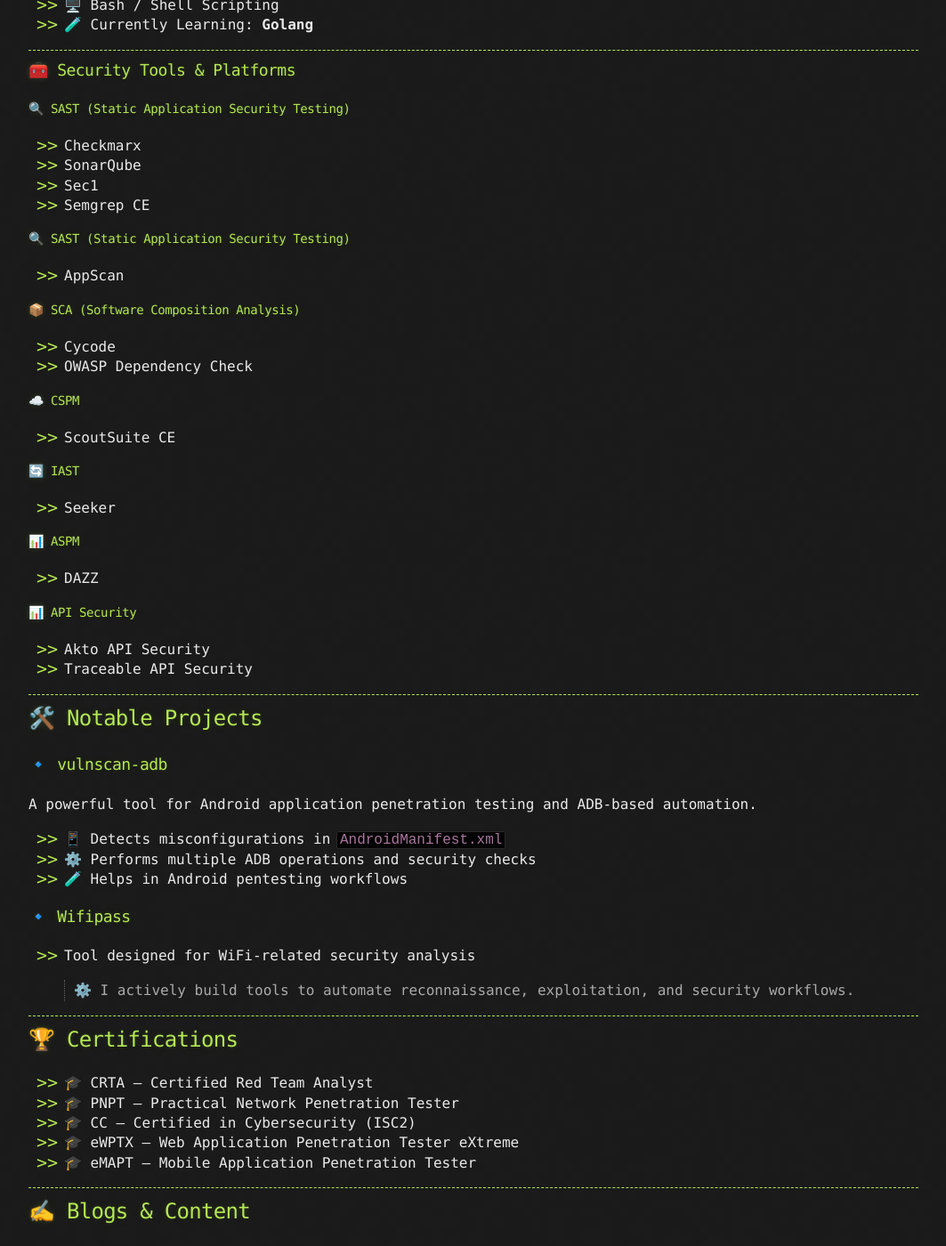
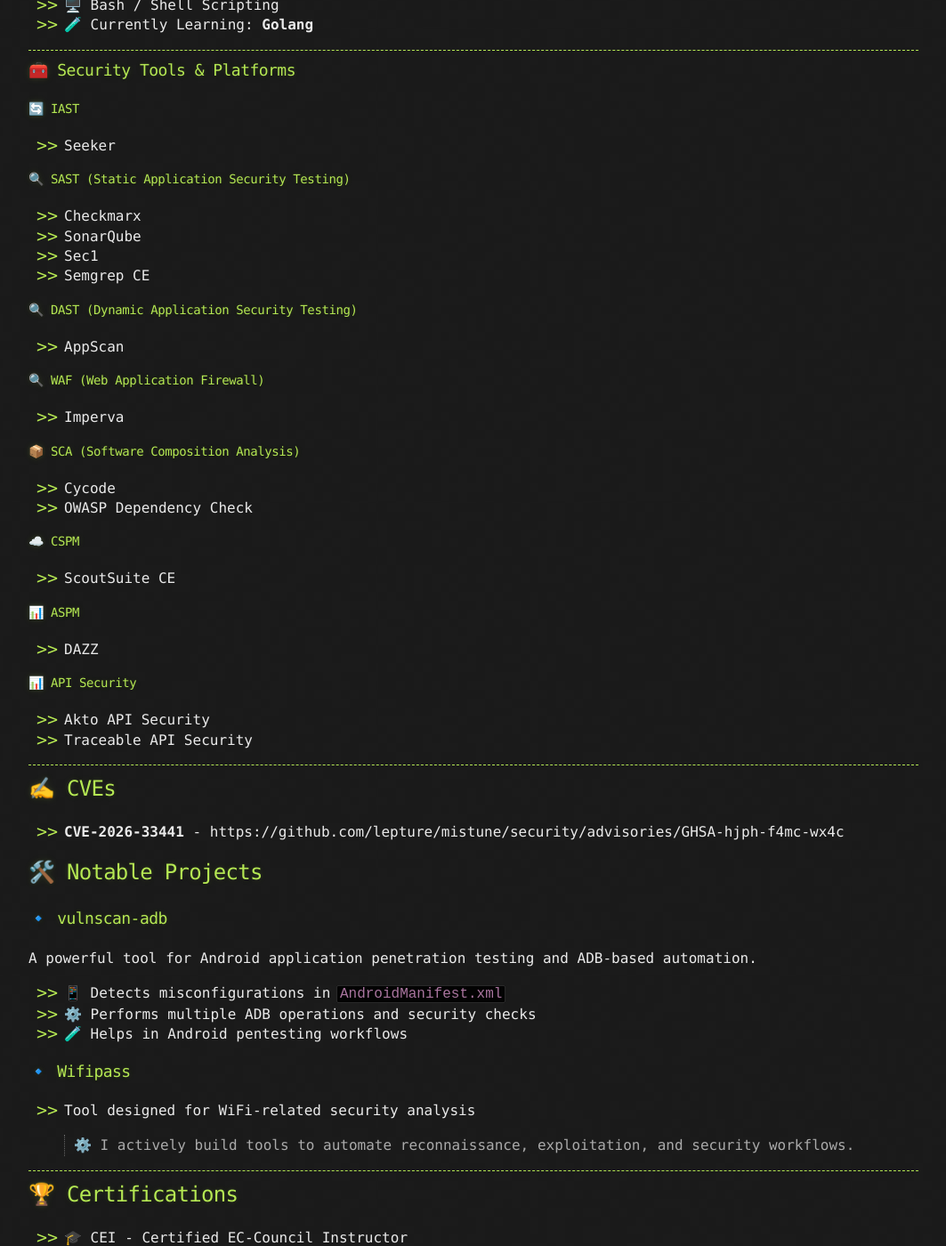
Before and after one commit to bhanugoudm041/bhanugoudm041.github.io, a Jekyll site: the page built from index.md, in a window 1280 px wide and 1400 px high, scrolled down 1032 px. Shown: the whole window at 89% size, without its empty margins (108-1171 px from the left). Built offline with Jekyll 4.4.1, drawn with Linux system fonts in a browser that asks for light colours; our own code applies the rules of GitHub Pages for plain Markdown files; some of the changed text lies outside the part shown.

Commit message:
Enhance profile with new roles and certifications
Updated personal information and added new certifications.

```diff
--- a/index.md
+++ b/index.md
@@ -4,7 +4,7 @@
 
 # 👋 Hi, I'm Bhanuprakash Goud
 
-### 🛡️ Ethical Hacker | 🎯 Red Teamer | 🧰 Security Tools Developer
+### 🛡️ Ethical Hacker | 🎯 Red Teamer | 🧰 Security Tools Developer | EC-Council Instructor
 
 >  📺 YouTuber | 🐞 Bug Hunter | ⚡ Cybersecurity Enthusiast
 
@@ -16,7 +16,7 @@
 
 I focus on identifying vulnerabilities, building custom tools, and solving complex security challenges across multiple domains.
 
-- 🛡️ Ethical Hacker & Red Teamer
+- 🛡️ Ethical Hacker & Red Teamer & EC-Council Instructor
 - 🎯 Active CTF Player (**Top 1% on TryHackMe**)
 - 🐞 Bug Hunter
 - 📺 Cybersecurity Content Creator (YouTube)
@@ -46,14 +46,20 @@
 
 ### 🧰 Security Tools & Platforms
 
+#### 🔄 IAST
+- Seeker
+
 #### 🔍 SAST (Static Application Security Testing)
 - Checkmarx
 - SonarQube
 - Sec1
 - Semgrep CE
 
-#### 🔍 SAST (Static Application Security Testing)
+#### 🔍 DAST (Dynamic Application Security Testing)
 - AppScan
+
+#### 🔍 WAF (Web Application Firewall)
+- Imperva
 
 #### 📦 SCA (Software Composition Analysis)
 - Cycode
@@ -73,6 +76,9 @@
 - Traceable API Security
 
 ---
+
+## ✍️ CVEs
+- **CVE-2026-33441** - https://github.com/lepture/mistune/security/advisories/GHSA-hjph-f4mc-wx4c
 
 ## 🛠️ Notable Projects
 
@@ -91,8 +97,10 @@
 
 ## 🏆 Certifications
 
+- 🎓 CEI - Certified EC-Council Instructor
+- 🎓 PNPT — Practical Network Penetration Tester
 - 🎓 CRTA — Certified Red Team Analyst
-- 🎓 PNPT — Practical Network Penetration Tester
+- 🎓 CEH — Certified Ethical Hacker(Master/ANSI/Practical)
 - 🎓 CC — Certified in Cybersecurity (ISC2)
 - 🎓 eWPTX — Web Application Penetration Tester eXtreme
 - 🎓 eMAPT — Mobile Application Penetration Tester
```
Also changed, not shown: other parts of index.md (+0 -3 lines).
